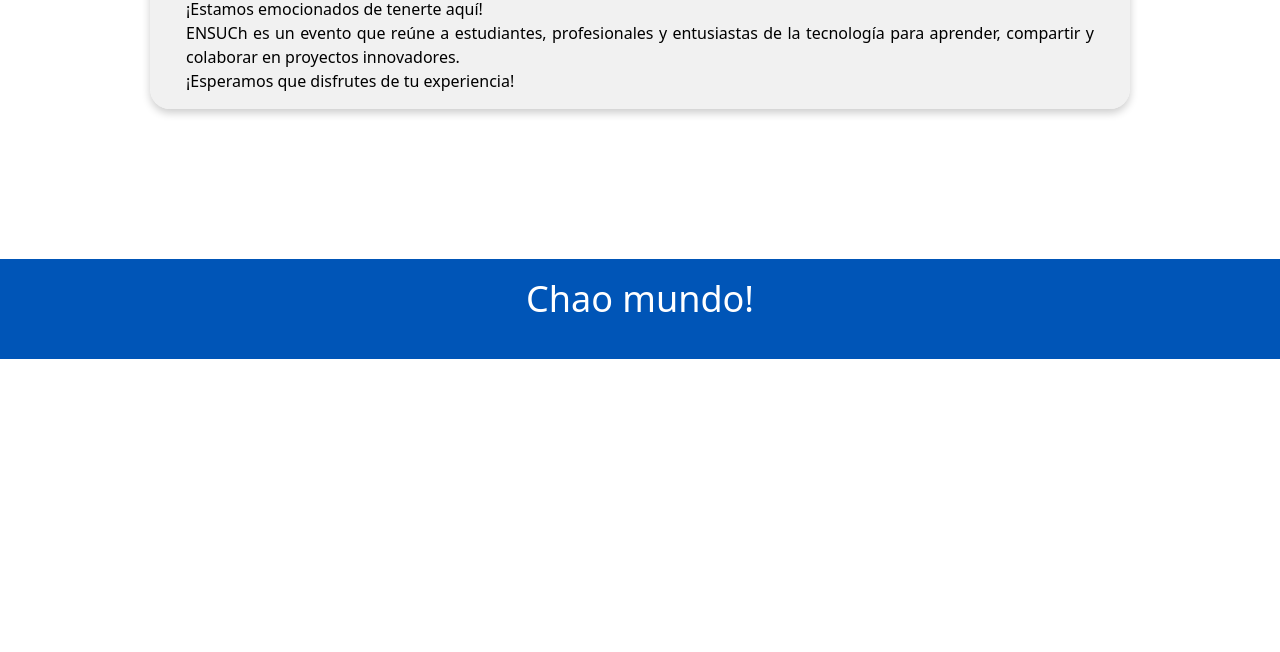
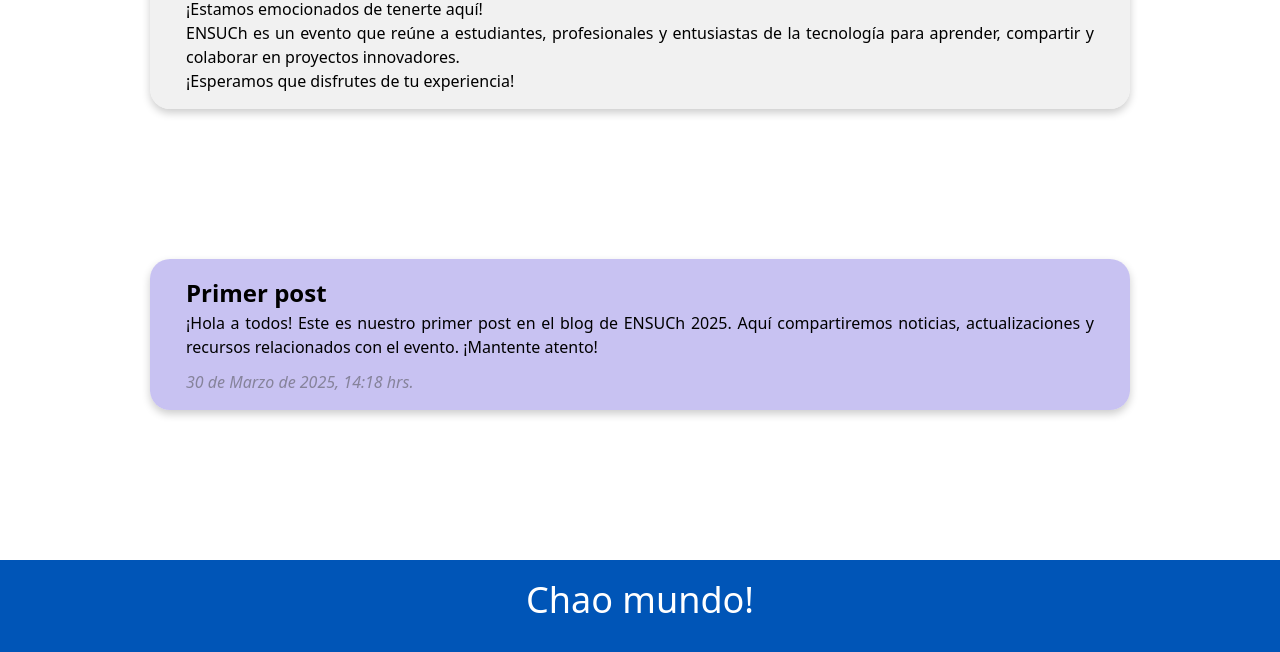
Before and after one commit to gon-alv/congreso25, an Astro site: page / in a window 1280 px wide. Shown: the part 1133-1785 px from the top of the page. Before the commit the page ends 1492 px from the top, so only its background shows below. Built offline with nearby package versions, Linux system fonts and the light colour scheme; Astro itself is replaced by a stand-in of ours.

Commit message:
Creado layout para post de blog

```diff
--- /dev/null
+++ b/src/content/Welcome.astro
@@ -0,0 +1,6 @@
+---
+import '../styles/global.css';
+---
+<div>
+
+</div>
--- /dev/null
+++ b/src/layouts/BlogPost.astro
@@ -0,0 +1,26 @@
+---
+import '../styles/global.css';
+interface Props {
+    title: string;
+};
+
+const { title } = Astro.props;
+---
+<main>
+    <div class="text-justify m-5 transparent rounded-lg p-4">
+        <h1>{title}</h1>
+        <slot />
+    </div>
+</main>
+<style>
+    main{
+        background-color: rgba(158, 149, 232, 0.568);
+        border-radius: 20px;
+        box-shadow: 0 4px 8px rgba(0, 0, 0, 0.2);
+        margin: 150px;
+    }
+    h1 {
+        font-size: 1.5rem;
+        font-weight: bold;
+    }
+</style>
--- a/src/pages/index.astro
+++ b/src/pages/index.astro
@@ -1,11 +1,8 @@
 ---
-import Welcome from '../components/Welcome.astro';
+import Hero from '../components/Hero.astro';
+import BlogPost from '../layouts/BlogPost.astro';
 import Layout from '../layouts/Layout.astro';
-import Hero from '../components/Hero.astro';
 import '../styles/global.css';
-
-// Welcome to Astro! Wondering what to do next? Check out the Astro documentation at https://docs.astro.build
-// Don't want to use any of this? Delete everything in this file, the `assets`, `components`, and `layouts` directories, and start fresh.
 ---
 
 <Layout title="Bienvenida a ENSUCh 2025" description="ENSUCh 2025">
@@ -19,6 +16,12 @@ import '../styles/global.css';
 		<p>ENSUCh es un evento que reúne a estudiantes, profesionales y entusiastas de la tecnología para aprender, compartir y colaborar en proyectos innovadores.</p>
 		<p>¡Esperamos que disfrutes de tu experiencia!</p>
 	</main>
+	<BlogPost title="Primer post">
+		<p>¡Hola a todos! Este es nuestro primer post en el blog de ENSUCh 2025. Aquí compartiremos noticias, actualizaciones y recursos relacionados con el evento. ¡Mantente atento!</p>
+		<p class="dateContainer">
+			<span class="date">30 de Marzo de 2025, 14:18 hrs.</span>
+		</p>
+	</BlogPost>
 </Layout>
 
 <style>
@@ -35,4 +38,10 @@ import '../styles/global.css';
 		margin-bottom: 1rem;
 		font-weight: bold;
 	}
+	.dateContainer {
+		color: rgba(68, 68, 68, 0.5);
+		margin-top: .7rem;
+		font-style: italic;
+
+	}
 </style>
```
Also changed, not shown: src/components/Hero.astro (+0 -16 lines).
